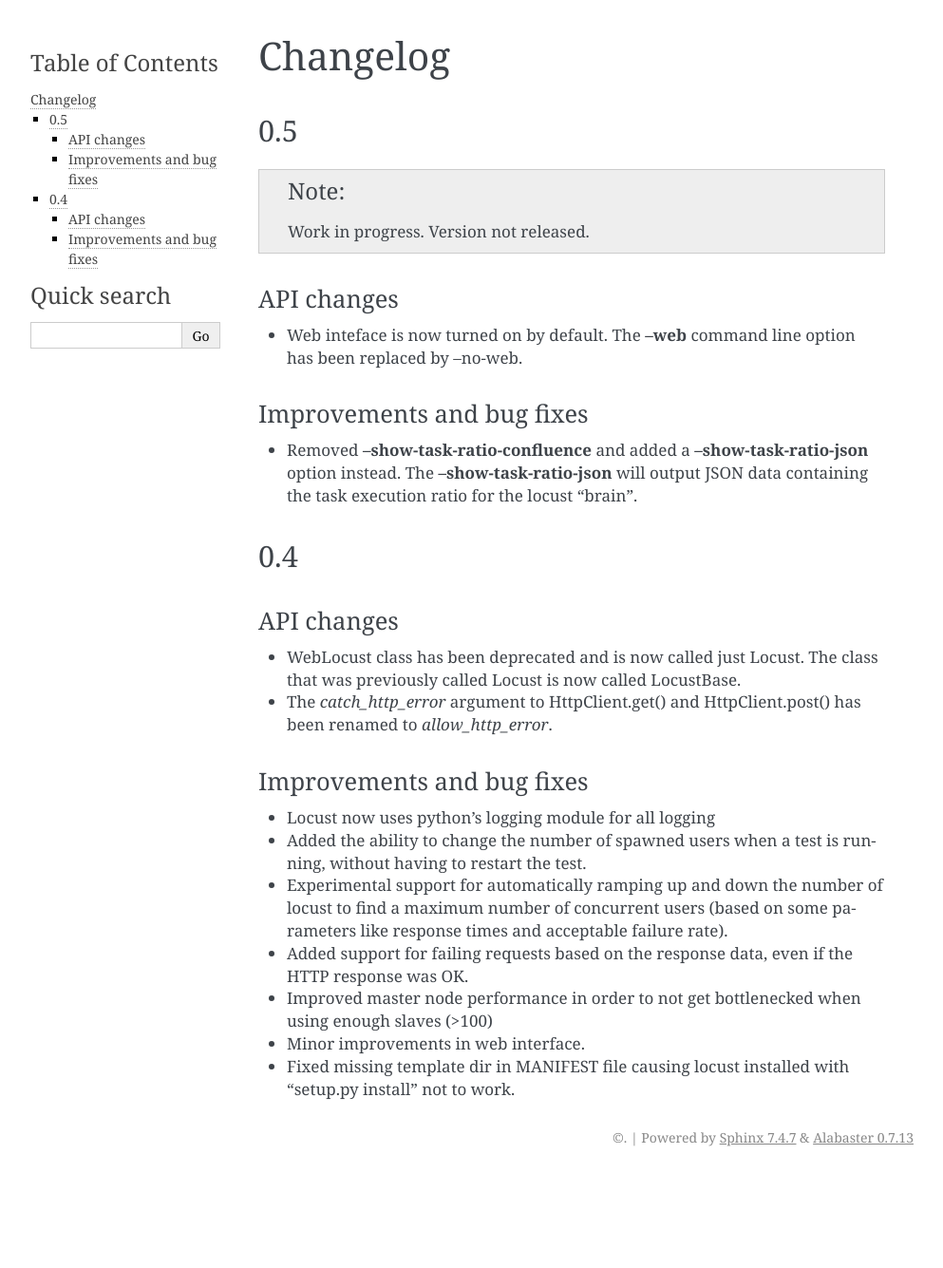
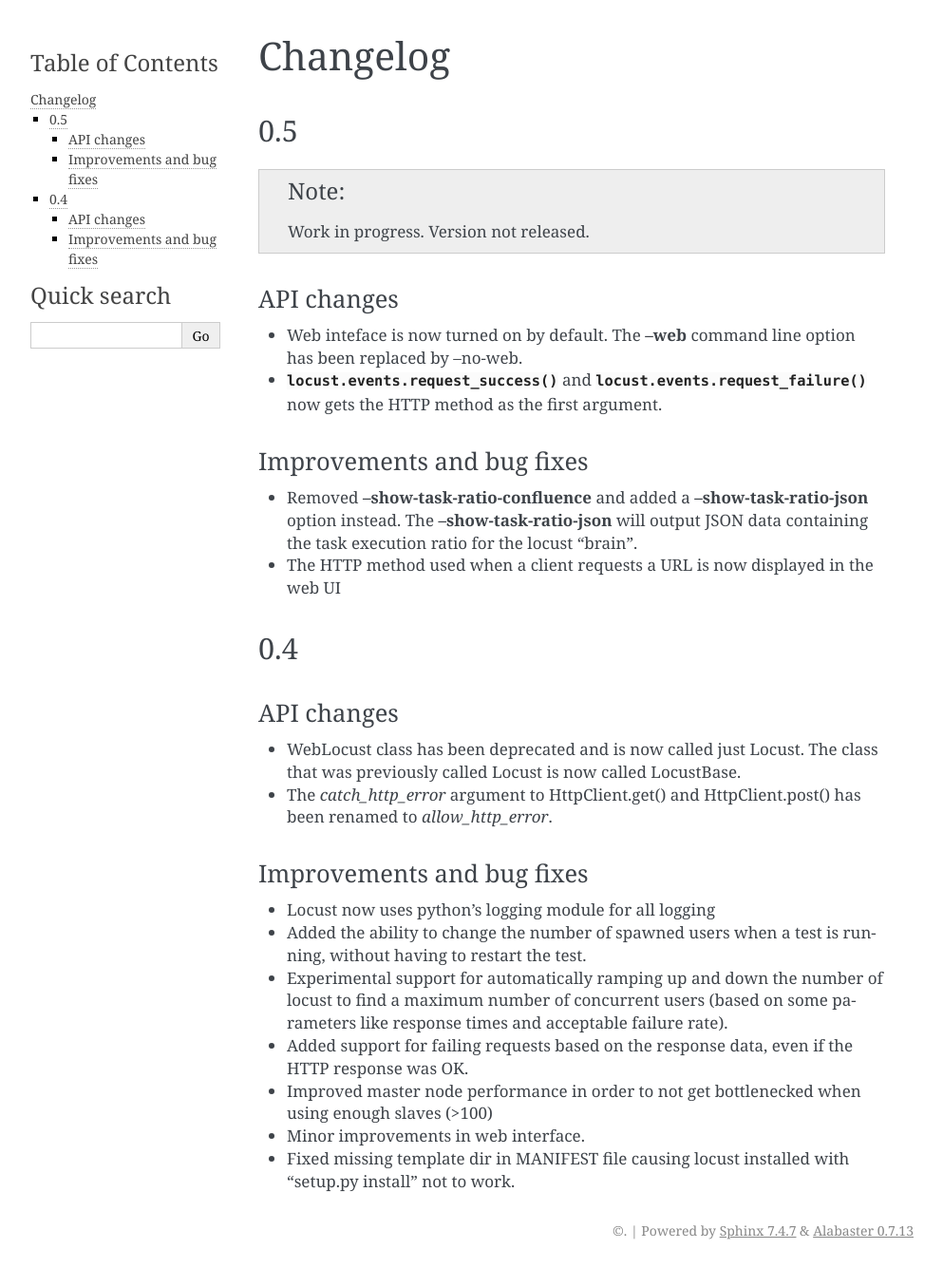
Before and after one commit to locustio/locust, a Sphinx documentation site: the page built from docs/changelog.rst, in a window 1280 px wide. Shown: the whole page at 95% size, without its empty margins (148-1141 px from the left). Built offline with Sphinx 7.4.7, drawn with Linux system fonts in a browser that asks for light colours; before the commit the page ends 1237 px from its top, so only the background shows below that.

Commit message:
Added documentation on #3 API changes

```diff
--- a/docs/changelog.rst
+++ b/docs/changelog.rst
@@ -13,6 +13,7 @@ API changes
 -----------
 
 * Web inteface is now turned on by default. The **--web** command line option has been replaced by --no-web.
+* :func:`locust.events.request_success`  and :func:`locust.events.request_failure` now gets the HTTP method as the first argument.
 
 Improvements and bug fixes
 --------------------------
@@ -20,6 +21,7 @@ Improvements and bug fixes
 * Removed **--show-task-ratio-confluence** and added a **--show-task-ratio-json** option instead. The
   **--show-task-ratio-json** will output JSON data containing the task execution ratio for the locust
   "brain".
+* The HTTP method used when a client requests a URL is now displayed in the web UI
 
 0.4
 ===
```
